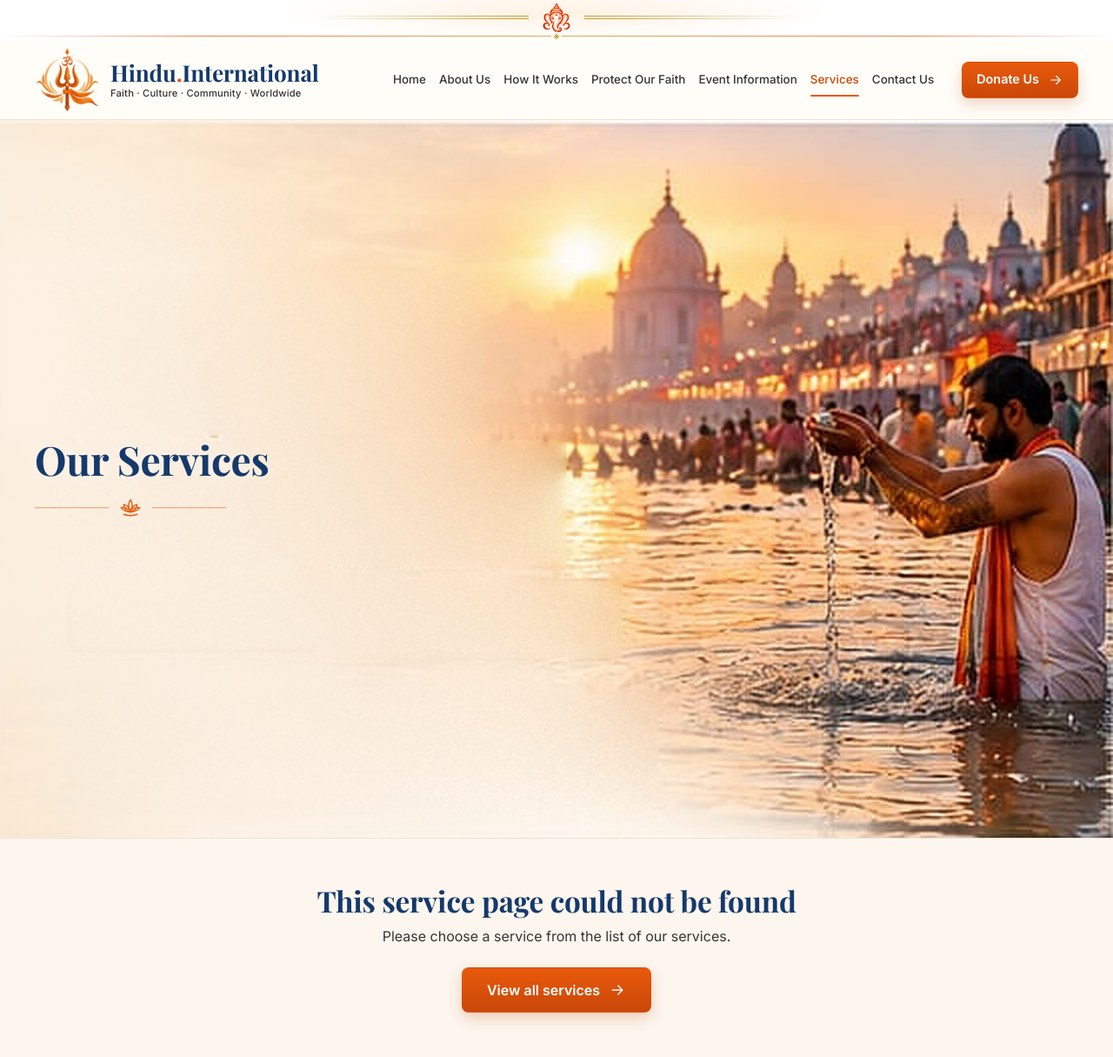
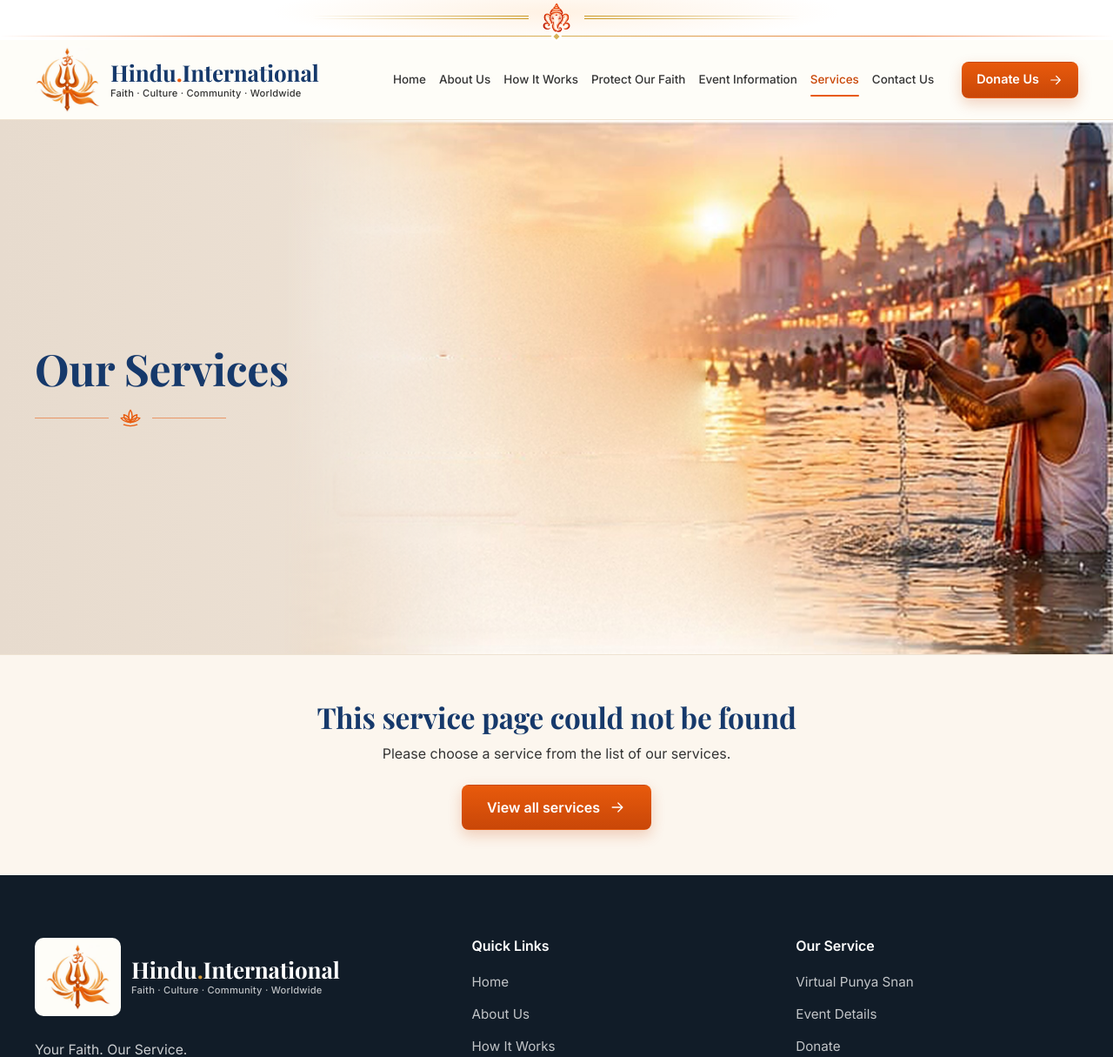
Before and after one commit to Akash5256kumar/Hindu-international, a PHP site: page /service.html in a window 1280 px wide. Shown: the top 1215 px of the page at 87% size. Run offline with PHP 8.4, Linux system fonts and the light colour scheme.

Commit message:
Service banner: shorter, whole photo on the right, colour band for the heading
Laptops/desktops: banner at most 650 px tall; the whole photo (never cut or
stretched) on the right, its left edge melting into a band of the photo's
own colours, measured from the photo; wider, larger heading whose colours
follow that band. Phones: heading, then the whole photo. Old leftover rules
removed.

Co-Authored-By: Claude Opus 5.5 <noreply@anthropic.com>

```diff
--- a/css/service.css
+++ b/css/service.css
@@ -41,51 +41,46 @@
 /* ---------- 1. Banner (heading only) ---------- */
 .sd-banner { position: relative; overflow: hidden; background: #FBF3E8; }
 .sd-banner::before { left: -150px; top: -60px; }
-/* Banner photo fills the full width and keeps its own shape (js/services.js sets --ar from the
-   photo itself), so any photo shows whole: nothing cut, nothing stretched, no empty space.
-   Laptops/desktops: the heading sits on the photo in a glossy glass card. Phones: heading above the photo. */
+/* Service banner. The photo is never cut or stretched: it keeps its own shape (js/services.js sets
+   --ar from the photo). Laptops/desktops: a shorter banner, the whole photo on the right, its left edge
+   melting into a band of the photo's own colours (--edge / --edge2, measured from the photo) where the
+   heading sits; the heading colours follow that band. Tablets/phones: heading first, then the whole photo. */
 .sd-banner { background: #FBF3E8; }
 .sd-banner::before { display: none; }
 .sd-banner__media { position: relative; width: 100%; aspect-ratio: var(--ar, 3 / 2); }
 .sd-banner__media img { display: block; width: 100%; height: 100%; object-fit: cover; }
-.sd-banner__inner.container {
-  position: absolute; z-index: 1; top: 50%; left: max(24px, calc(50% - 600px)); transform: translateY(-50%);
-  width: min(600px, 48%); max-width: none; margin: 0; padding: 0;
-  display: flex; flex-direction: column; justify-content: center;
-}
-/* a see-through wash of the photo's own colour behind the heading (js/services.js → bannerTone) */
-.sd-banner__media::after {
-  content: ""; position: absolute; inset: 0; pointer-events: none;
-  background: linear-gradient(90deg, rgba(var(--tone, 255, 246, 234), .78) 0%, rgba(var(--tone, 255, 246, 234), .55) 30%, rgba(var(--tone, 255, 246, 234), 0) 60%);
-}
-.sd-banner--light .sd-banner__title { color: var(--roots-ink); text-shadow: 0 1px 18px rgba(255, 255, 255, .7); }
-.sd-banner--light .sd-slide__text { color: #231F1B; text-shadow: 0 1px 12px rgba(255, 255, 255, .8); }
-.sd-banner--deep .sd-banner__title { color: #FFF7EC; text-shadow: 0 2px 20px rgba(0, 0, 0, .45); }
-.sd-banner--deep .sd-banner__title .sd-accent { color: #FFC867; }
-.sd-banner--deep .sd-slide__text, .sd-banner--deep .sd-slide__label { color: rgba(255, 247, 236, .95); text-shadow: 0 1px 12px rgba(0, 0, 0, .5); }
-.sd-banner--deep .sd-lotus { color: #FFC867; }
 .sd-banner .sd-banner__inner .sd-slides, .sd-banner .sd-banner__inner .sd-banner__title { max-width: 100%; }
-.sd-banner__inner .sd-banner__title { font-size: clamp(1.9rem, 3.6vw, 3.2rem); }
 @media (max-width: 960px) {
   .sd-banner { display: flex; flex-direction: column; }
-  .sd-banner__inner.container { position: relative; top: auto; left: auto; transform: none; width: 100%; max-width: calc(680px + 48px); margin: 0; order: 1; padding: 28px 24px 24px; }
-  .sd-banner__media::after { display: none; }
-  .sd-banner--deep .sd-banner__title, .sd-banner--deep .sd-slide__text { text-shadow: none; } .sd-banner--deep .sd-banner__title { color: var(--roots-ink); } .sd-banner--deep .sd-banner__title .sd-accent { color: var(--saffron); }
-  .sd-banner--deep .sd-slide__text { color: var(--ink-2); } .sd-banner--deep .sd-lotus { color: inherit; }
+  .sd-banner__inner.container { order: 1; width: 100%; max-width: calc(680px + 48px); margin: 0; padding: 28px 24px 24px; }
   .sd-banner__media { order: 2; }
-  .sd-banner .sd-banner__inner .sd-slides, .sd-banner .sd-banner__inner .sd-banner__title { max-width: 680px; }
 }
-.sd-banner__title { max-width: min(680px, calc(50vw - max(24px, (100vw - 1200px) / 2) - 40px)); }
-/* Tablets and phones: heading first, then the whole photo full width (3 : 2) */
-@media (max-width: 960px) {
-  .sd-banner { display: flex; flex-direction: column; }
-  .sd-banner__inner { order: 1; min-height: 0; padding-bottom: 24px; }
-  .sd-banner__media { order: 2; position: relative; top: auto; right: auto; width: 100%; transform: none; }
-  .sd-banner__media img { border-radius: 0; box-shadow: none; }
-  .sd-banner .sd-banner__inner .sd-slides, .sd-banner .sd-banner__inner .sd-banner__title { max-width: 680px; }
+@media (min-width: 961px) {
+  .sd-banner {
+    height: min(650px, 48vw);
+    background: linear-gradient(90deg, rgb(var(--edge2, 251, 236, 216)) 0%, rgb(var(--edge, 251, 243, 232)) 100%);
+  }
+  .sd-banner__media { position: absolute; top: 0; right: 0; height: 100%; width: auto; max-width: 78%; }
+  .sd-banner__media img {
+    -webkit-mask-image: linear-gradient(90deg, transparent 0%, rgba(0, 0, 0, .55) 12%, #000 26%);
+            mask-image: linear-gradient(90deg, transparent 0%, rgba(0, 0, 0, .55) 12%, #000 26%);
+  }
+  .sd-banner__inner.container {
+    position: absolute; z-index: 1; top: 50%; left: max(24px, calc(50% - 600px)); transform: translateY(-50%);
+    width: min(700px, 52%); max-width: none; margin: 0; padding: 0;
+    display: flex; flex-direction: column; justify-content: center;
+  }
+  .sd-banner__inner .sd-banner__title { font-size: clamp(2.2rem, 3.9vw, 3.6rem); }
+  .sd-banner__inner .sd-slide__text { font-size: 1.12rem; max-width: 54ch; }
+  .sd-banner--light .sd-banner__title { color: var(--roots-ink); }
+  .sd-banner--light .sd-slide__text { color: #231F1B; }
+  .sd-banner--deep .sd-banner__title { color: #FFF7EC; text-shadow: 0 2px 18px rgba(0, 0, 0, .35); }
+  .sd-banner--deep .sd-banner__title .sd-accent { color: #FFD27A; }
+  .sd-banner--deep .sd-slide__text, .sd-banner--deep .sd-slide__label { color: rgba(255, 247, 236, .96); text-shadow: 0 1px 10px rgba(0, 0, 0, .4); }
+  .sd-banner--deep .sd-lotus { color: #FFD27A; }
 }
 .sd-banner__title {
-  margin: 0; max-width: 560px;
+  margin: 0;
   font-family: var(--font-serif); font-weight: 700;
   font-size: clamp(2.3rem, 4.6vw, 3.5rem); line-height: 1.08;
   color: var(--roots-ink);
--- a/js/services.js
+++ b/js/services.js
@@ -334,16 +334,21 @@
     try {
       var c = document.createElement('canvas'); c.width = 60; c.height = 40;
       var g = c.getContext('2d'); g.drawImage(img, 0, 0, 60, 40);
-      var d = g.getImageData(0, 6, 28, 28).data, r = 0, gr = 0, b = 0, n = d.length / 4;
-      for (var i = 0; i < d.length; i += 4) { r += d[i]; gr += d[i + 1]; b += d[i + 2]; }
-      r /= n; gr /= n; b /= n;
-      var light = (0.299 * r + 0.587 * gr + 0.114 * b) / 255 > 0.6;
-      var mix = function (v, to, k) { return Math.round(v + (to - v) * k); };
-      var t = light ? [mix(r, 255, .5), mix(gr, 250, .5), mix(b, 240, .5)] : [mix(r, 40, .45), mix(gr, 14, .45), mix(b, 4, .45)];
-      box.style.setProperty('--tone', t.join(', '));
+      var avg = function (x, w) {
+        var d = g.getImageData(x, 0, w, 40).data, r = 0, gr = 0, b = 0, n = d.length / 4;
+        for (var i = 0; i < d.length; i += 4) { r += d[i]; gr += d[i + 1]; b += d[i + 2]; }
+        return [r / n, gr / n, b / n];
+      };
+      /* the photo's left edge (where it melts into the band) and a richer shade for the far left */
+      var e = avg(0, 5);
+      var lum = (0.299 * e[0] + 0.587 * e[1] + 0.114 * e[2]) / 255;
+      var light = lum > 0.62;
+      var deep = e.map(function (v) { return Math.round(v * (light ? 0.93 : 0.72)); });
+      box.style.setProperty('--edge', e.map(Math.round).join(', '));
+      box.style.setProperty('--edge2', deep.join(', '));
       box.classList.toggle('sd-banner--light', light);
       box.classList.toggle('sd-banner--deep', !light);
-    } catch (e) { box.classList.add('sd-banner--deep'); }
+    } catch (err) { box.classList.add('sd-banner--light'); }
   }
 
   /* Heading text with the orange words; Enter in the admin starts a new line */
--- a/service.html
+++ b/service.html
@@ -17,7 +17,7 @@
   <link rel="preload" as="style" href="https://fonts.googleapis.com/css2?family=Inter:wght@400;500;600;700&family=Playfair+Display:wght@500;600;700&family=Noto+Serif+Devanagari:wght@500;600&display=swap" onload="this.onload=null;this.rel='stylesheet'"><noscript><link rel="stylesheet" href="https://fonts.googleapis.com/css2?family=Inter:wght@400;500;600;700&family=Playfair+Display:wght@500;600;700&family=Noto+Serif+Devanagari:wght@500;600&display=swap"></noscript>
   <link rel="stylesheet" href="css/style.css?v=nomantra-20261027">
   <link rel="stylesheet" href="css/responsive.css?v=navgap-20261025">
-  <link rel="stylesheet" href="css/service.css?v=tonebanner-20261120">
+  <link rel="stylesheet" href="css/service.css?v=bannerb-20261120">
   <!-- Site content + theme (generated by the admin panel) â€” must load before js/components.js -->
   <script src="content/serve.php"></script>
   <script src="js/seo.js?v=seo-20261106" defer></script>
@@ -80,7 +80,7 @@
 
   <div id="site-footer"></div>
   <script src="js/page-seo.js?v=seo-20261106"></script>
-  <script src="js/services.js?v=tonebanner-20261120"></script>
+  <script src="js/services.js?v=bannerb-20261120"></script>
   <script src="js/script.js?v=aboutus-20261026"></script>
 </body>
 </html>
```
